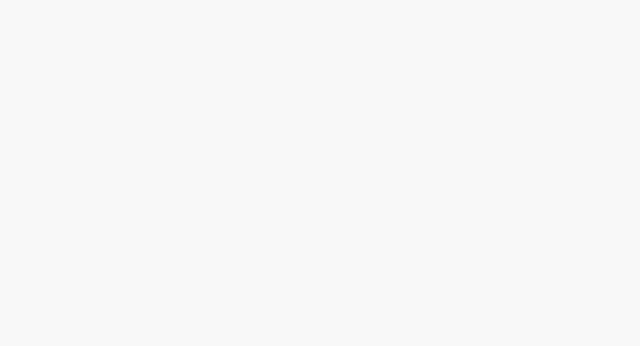
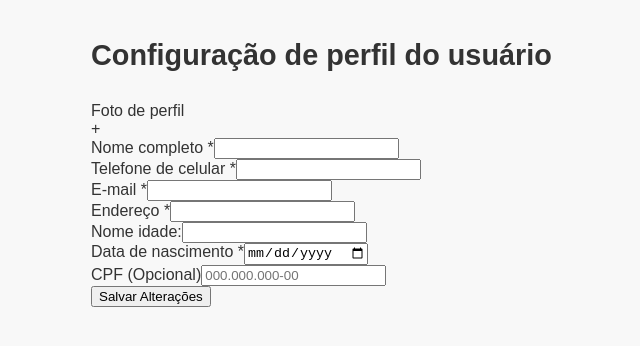
Before and after one commit to CauaConceicao20/GoFood-Delivery-Final, a React (Create React App) app in the folder src/front-end/: page /perfil in a window 1280 px wide. Before the commit this address had no page. Shown: the top 346 px of the page, without its empty margins (99-739 px from the left). Built offline with nearby package versions, Linux system fonts and the light colour scheme.

Commit message:
tela de perfil sem css

```diff
--- a/src/front-end/src/App.js
+++ b/src/front-end/src/App.js
@@ -5,6 +5,7 @@ import LoginRestaurante from './telas/restaurante/login/LoginRestaurante';
 import CadastroRestaurante from './telas/restaurante/cadastro/CadastroRestaurante';
 import MainMenu from './telas/main_menu/MainMenu';
 import Carrinho from './telas/carrinho/Carrinho';
+import PerfilUsuario from './telas/PerfilUsuario/PerfilUsuario';
 
 
 function App() {
@@ -19,6 +20,7 @@ function App() {
         <Route path="/login/restaurante" element={<LoginRestaurante />} />
         <Route path="/main_menu" element={<MainMenu />} />
         <Route path="/carrinho" element={<Carrinho />} />
+        <Route path="/perfil" element={<PerfilUsuario />} />
       </Routes>
     </div>
   );
--- /dev/null
+++ b/src/front-end/src/telas/PerfilUsuario/PerfilUsuario.css
@@ -0,0 +1,100 @@
+.perfil-container {
+  max-width: 900px;
+  margin: 0 auto;
+  padding: 20px;
+  font-family: Arial, sans-serif;
+}
+
+.perfil-container h1 {
+  font-size: 1.8rem;
+  margin-bottom: 30px;
+  color: #333;
+}
+
+.form-grid {
+  display: grid;
+  grid-template-columns: repeat(3, 1fr);
+  gap: 20px;
+  margin-bottom: 30px;
+}
+
+.form-cell {
+  display: flex;
+  flex-direction: column;
+}
+
+.form-cell label {
+  margin-bottom: 8px;
+  font-weight: 500;
+  color: #555;
+}
+
+.form-cell input {
+  padding: 10px;
+  border: 1px solid #ddd;
+  border-radius: 4px;
+  font-size: 1rem;
+}
+
+.foto-cell {
+  grid-row: span 2;
+  align-items: center;
+}
+
+.foto-upload {
+  width: 100px;
+  height: 100px;
+  border: 2px dashed #ccc;
+  border-radius: 50%;
+  display: flex;
+  align-items: center;
+  justify-content: center;
+  cursor: pointer;
+  overflow: hidden;
+}
+
+.foto-upload span {
+  font-size: 2rem;
+  color: #666;
+}
+
+.foto-preview {
+  width: 100%;
+  height: 100%;
+  object-fit: cover;
+}
+
+.empty-cell {
+  visibility: hidden;
+}
+
+.form-actions {
+  display: flex;
+  justify-content: flex-end;
+}
+
+.btn-salvar {
+  background-color: #ff6b6b;
+  color: white;
+  border: none;
+  padding: 12px 24px;
+  border-radius: 4px;
+  font-size: 1rem;
+  cursor: pointer;
+  transition: background-color 0.3s;
+}
+
+.btn-salvar:hover {
+  background-color: #ff5252;
+}
+
+/* Responsividade */
+@media (max-width: 768px) {
+  .form-grid {
+    grid-template-columns: 1fr;
+  }
+
+  .foto-cell {
+    grid-row: auto;
+  }
+}
--- /dev/null
+++ b/src/front-end/src/telas/PerfilUsuario/PerfilUsuario.jsx
@@ -0,0 +1,127 @@
+import React, { useState } from 'react';
+import './PerfilUsuario.css';
+
+const PerfilUsuario = () => {
+  const [userData, setUserData] = useState({
+    nome: '',
+    email: '',
+    telefone: '',
+    endereco: '',
+    dataNascimento: '',
+    cpf: ''
+  });
+
+  const handleChange = (e) => {
+    const { name, value } = e.target;
+    setUserData(prev => ({ ...prev, [name]: value }));
+  };
+
+  const handleSubmit = (e) => {
+    e.preventDefault();
+    console.log('Dados enviados:', userData);
+    // Aqui você adicionaria a lógica para salvar os dados
+  };
+
+  return (
+    <div className="perfil-container">
+      <h1>Configuração de perfil do usuário</h1>
+
+      <form onSubmit={handleSubmit}>
+        {/* Estrutura da tabela conforme sua imagem */}
+        <div className="profile-grid">
+          {/* Linha 1 */}
+          <div className="profile-row">
+            <div className="profile-cell">
+              <label>Foto de perfil</label>
+              <div className="foto-placeholder">+</div>
+            </div>
+            <div className="profile-cell">
+              <label>Nome completo *</label>
+              <input
+                type="text"
+                name="nome"
+                value={userData.nome}
+                onChange={handleChange}
+                required
+              />
+            </div>
+            <div className="profile-cell">
+              <label>Telefone de celular *</label>
+              <input
+                type="tel"
+                name="telefone"
+                value={userData.telefone}
+                onChange={handleChange}
+                required
+              />
+            </div>
+          </div>
+
+          {/* Linha 2 */}
+          <div className="profile-row">
+            <div className="profile-cell"></div>
+            <div className="profile-cell">
+              <label>E-mail *</label>
+              <input
+                type="email"
+                name="email"
+                value={userData.email}
+                onChange={handleChange}
+                required
+              />
+            </div>
+            <div className="profile-cell">
+              <label>Endereço *</label>
+              <input
+                type="text"
+                name="endereco"
+                value={userData.endereco}
+                onChange={handleChange}
+                required
+              />
+            </div>
+          </div>
+
+          {/* Linha 3 */}
+          <div className="profile-row">
+            <div className="profile-cell">
+              <label>Nome idade:</label>
+              <input
+                type="text"
+                name="idade"
+                value={userData.idade}
+                onChange={handleChange}
+              />
+            </div>
+            <div className="profile-cell">
+              <label>Data de nascimento *</label>
+              <input
+                type="date"
+                name="dataNascimento"
+                value={userData.dataNascimento}
+                onChange={handleChange}
+                required
+              />
+            </div>
+            <div className="profile-cell">
+              <label>CPF (Opcional)</label>
+              <input
+                type="text"
+                name="cpf"
+                value={userData.cpf}
+                onChange={handleChange}
+                placeholder="000.000.000-00"
+              />
+            </div>
+          </div>
+        </div>
+
+        <button type="submit" className="save-button">
+          Salvar Alterações
+        </button>
+      </form>
+    </div>
+  );
+};
+
+export default PerfilUsuario; // Esta linha é crucial!
```
Also changed, not shown: 2 other files (tests, documents, lock files or other folders).
